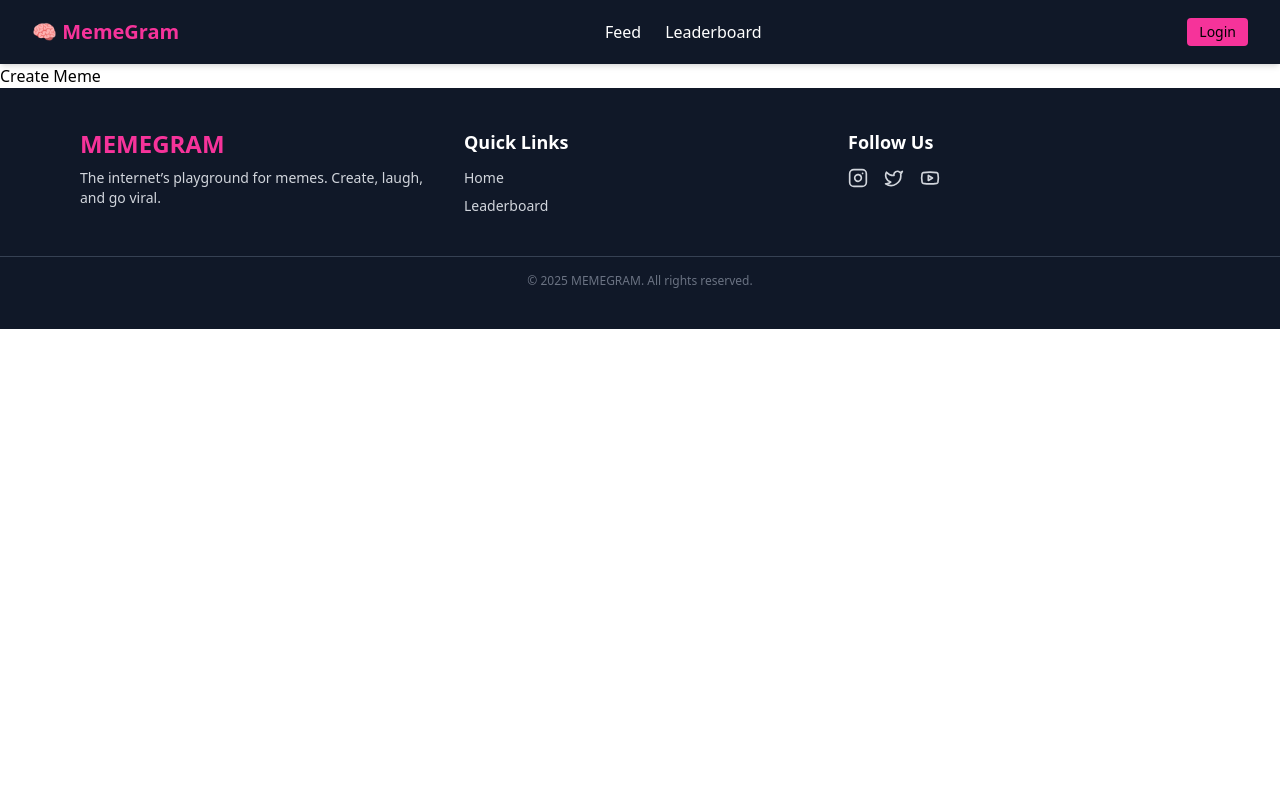
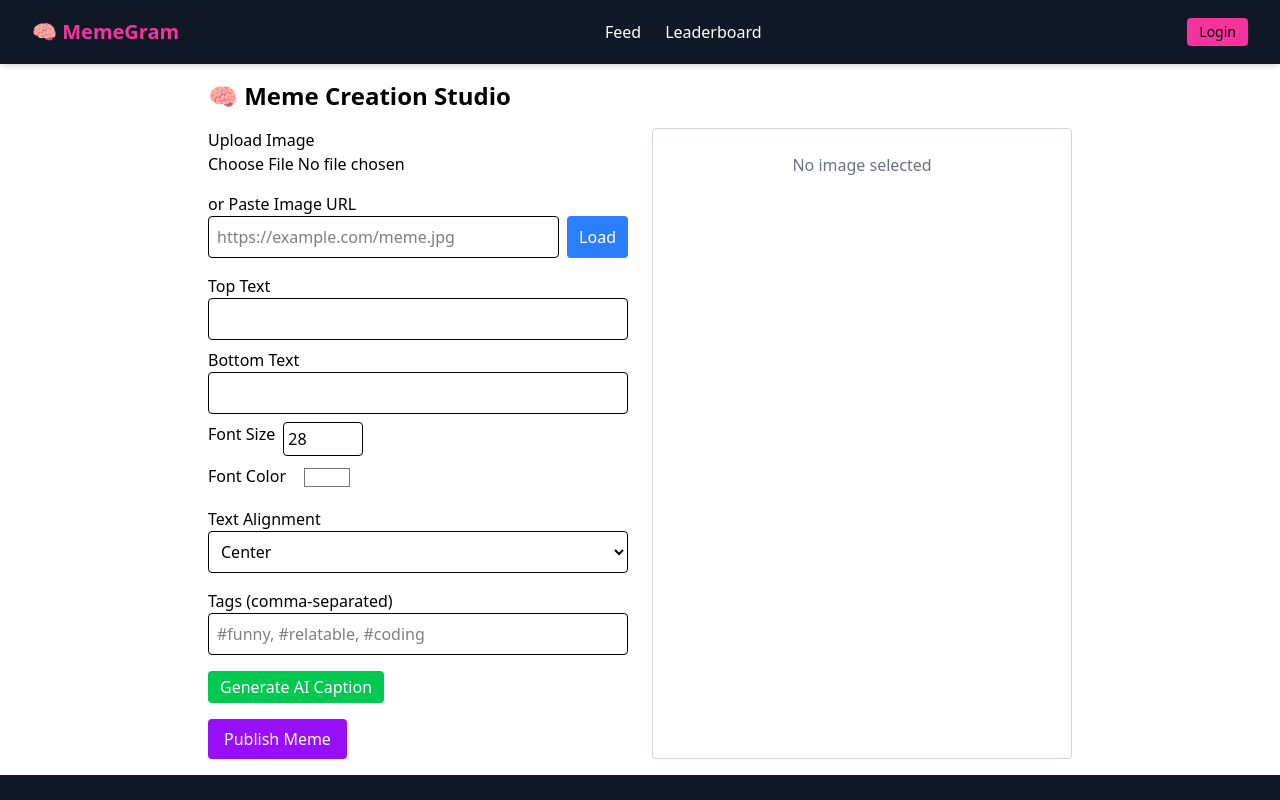
Before and after one commit to harsh108hps/MEMEGRAM, a React (Vite) app: page /create in a window 1280 px wide. Shown: the top 800 px of the page. Built offline with nearby package versions, Linux system fonts and the light colour scheme; no server answers.

Commit message:
my commit

```diff
--- a/src/pages/CreateMeme.jsx
+++ b/src/pages/CreateMeme.jsx
@@ -1,10 +1,182 @@
-import React from "react";
+import React, { useState } from 'react';
 
 const CreateMeme = () => {
+  const [image, setImage] = useState(null);
+  const [imageFile, setImageFile] = useState(null);
+  const [imageUrlInput, setImageUrlInput] = useState('');
+  const [topText, setTopText] = useState('');
+  const [bottomText, setBottomText] = useState('');
+  const [fontSize, setFontSize] = useState(28);
+  const [fontColor, setFontColor] = useState('#ffffff');
+  const [alignment, setAlignment] = useState('center');
+  const [tagsInput, setTagsInput] = useState('');
+  const [suggestedCaption, setSuggestedCaption] = useState('');
+
+  const handleImageUpload = (e) => {
+    const file = e.target.files[0];
+    if (file) {
+      setImageFile(file);
+      setImage(URL.createObjectURL(file));
+    }
+  };
+
+  const handleImageUrlInput = () => {
+    if (imageUrlInput.trim()) {
+      setImage(imageUrlInput.trim());
+      setImageFile(null);
+    }
+  };
+
+  const handleGenerateCaption = () => {
+    const captions = [
+      "When the code finally works...",
+      "Me waiting for the weekend like...",
+      "This is peak performance 😂",
+      "Life before coffee vs after ☕",
+      "Debugging: 90% staring, 10% fixing"
+    ];
+    const random = captions[Math.floor(Math.random() * captions.length)];
+    setSuggestedCaption(random);
+  };
+
+  const handlePublish = () => {
+    if (!image) {
+      alert("Please provide an image.");
+      return;
+    }
+
+    const formattedTags = tagsInput
+      .split(',')
+      .map(tag => tag.trim().replace(/^#/, '').toLowerCase())
+      .filter(tag => tag.length > 0);
+
+    console.log("📸 Meme ready to publish (no Firebase):", {
+      image,
+      topText,
+      bottomText,
+      fontSize,
+      fontColor,
+      alignment,
+      tags: formattedTags
+    });
+
+    alert("✅ Meme ready! (Not stored yet - Firebase disabled)");
+
+    // Reset
+    setImage(null);
+    setImageFile(null);
+    setTopText('');
+    setBottomText('');
+    setFontSize(28);
+    setFontColor('#ffffff');
+    setAlignment('center');
+    setTagsInput('');
+  };
+
   return (
-    <>
-      <h1>Create Meme</h1>
-    </>
+    <div className="max-w-4xl mx-auto p-4">
+      <h2 className="text-2xl font-bold mb-4">🧠 Meme Creation Studio</h2>
+
+      <div className="grid md:grid-cols-2 gap-6">
+        <div>
+          <label className="block font-medium">Upload Image</label>
+          <input type="file" accept="image/*" onChange={handleImageUpload} className="mb-4" />
+
+          <label className="block font-medium">or Paste Image URL</label>
+          <div className="flex space-x-2 mb-4">
+            <input
+              type="text"
+              value={imageUrlInput}
+              onChange={(e) => setImageUrlInput(e.target.value)}
+              placeholder="https://example.com/meme.jpg"
+              className="flex-1 p-2 border rounded"
+            />
+            <button
+              onClick={handleImageUrlInput}
+              className="bg-blue-500 text-white px-3 rounded hover:bg-blue-600"
+            >
+              Load
+            </button>
+          </div>
+
+          <label className="block font-medium">Top Text</label>
+          <input type="text" value={topText} onChange={(e) => setTopText(e.target.value)} className="w-full p-2 border rounded mb-2" />
+
+          <label className="block font-medium">Bottom Text</label>
+          <input type="text" value={bottomText} onChange={(e) => setBottomText(e.target.value)} className="w-full p-2 border rounded mb-2" />
+
+          <div className="flex space-x-2 mb-2">
+            <label className="block font-medium">Font Size</label>
+            <input type="number" value={fontSize} onChange={(e) => setFontSize(Number(e.target.value))} className="w-20 p-1 border rounded" />
+          </div>
+
+          <div className="flex space-x-4 mb-4">
+            <label className="block font-medium">Font Color</label>
+            <input type="color" value={fontColor} onChange={(e) => setFontColor(e.target.value)} />
+          </div>
+
+          <div className="mb-4">
+            <label className="block font-medium">Text Alignment</label>
+            <select value={alignment} onChange={(e) => setAlignment(e.target.value)} className="w-full p-2 border rounded">
+              <option value="left">Left</option>
+              <option value="center">Center</option>
+              <option value="right">Right</option>
+            </select>
+          </div>
+
+          <div className="mb-4">
+            <label className="block font-medium">Tags (comma-separated)</label>
+            <input
+              type="text"
+              value={tagsInput}
+              onChange={(e) => setTagsInput(e.target.value)}
+              placeholder="#funny, #relatable, #coding"
+              className="w-full p-2 border rounded"
+            />
+          </div>
+
+          <div className="mb-4">
+            <button
+              onClick={handleGenerateCaption}
+              className="bg-green-500 text-white px-3 py-1 rounded hover:bg-green-600"
+            >
+              Generate AI Caption
+            </button>
+            {suggestedCaption && <p className="mt-2 text-gray-700 italic">💡 {suggestedCaption}</p>}
+          </div>
+
+          <button
+            onClick={handlePublish}
+            className="bg-purple-600 text-white px-4 py-2 rounded hover:bg-purple-700"
+          >
+            Publish Meme
+          </button>
+        </div>
+
+        {/* Preview */}
+        <div className="relative border border-gray-300 p-2 bg-white rounded">
+          {image ? (
+            <div className="w-full relative">
+              <img src={image} alt="Meme preview" className="w-full rounded" />
+              <div
+                className={`absolute top-2 left-0 right-0 text-${alignment} px-4 font-bold`}
+                style={{ fontSize: `${fontSize}px`, color: fontColor }}
+              >
+                {topText}
+              </div>
+              <div
+                className={`absolute bottom-2 left-0 right-0 text-${alignment} px-4 font-bold`}
+                style={{ fontSize: `${fontSize}px`, color: fontColor }}
+              >
+                {bottomText}
+              </div>
+            </div>
+          ) : (
+            <div className="text-gray-500 text-center p-4">No image selected</div>
+          )}
+        </div>
+      </div>
+    </div>
   );
 };
 
```
Also changed, not shown: 1 other file (tests, documents, lock files or other folders).
